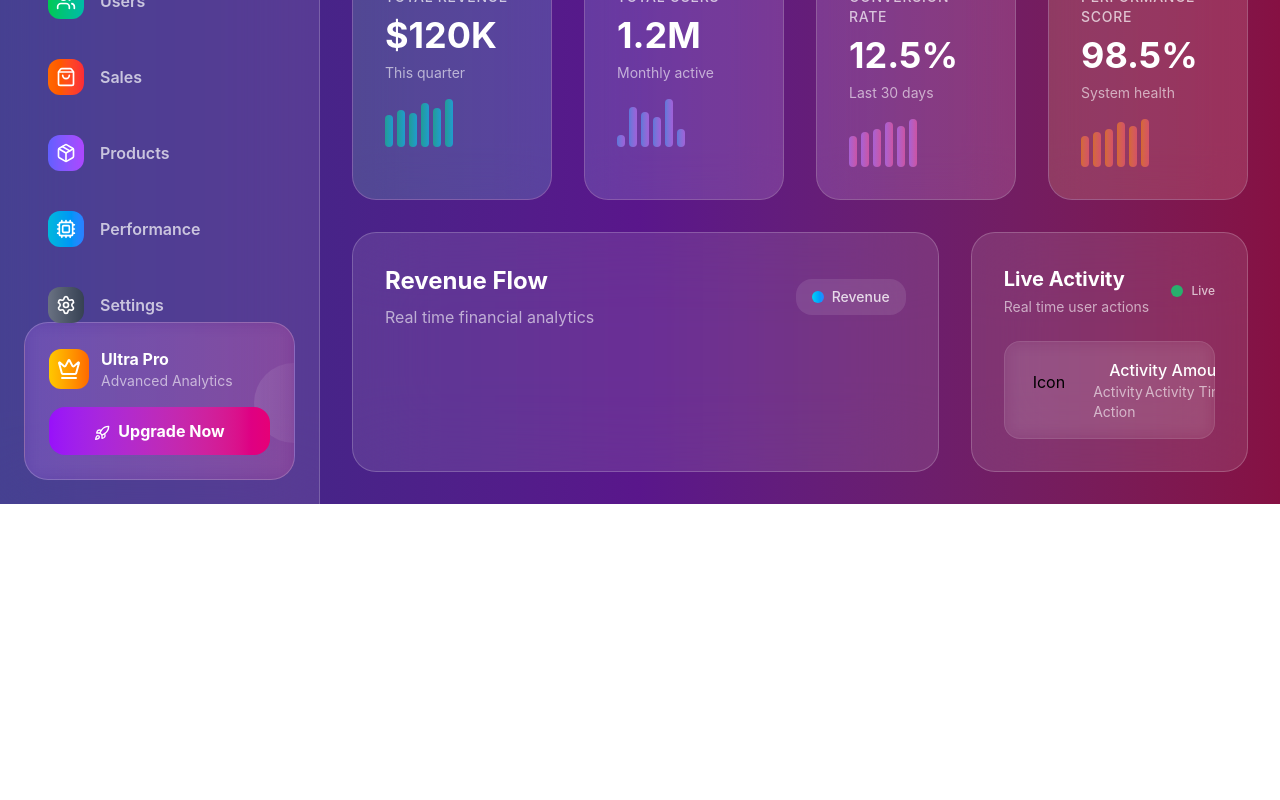
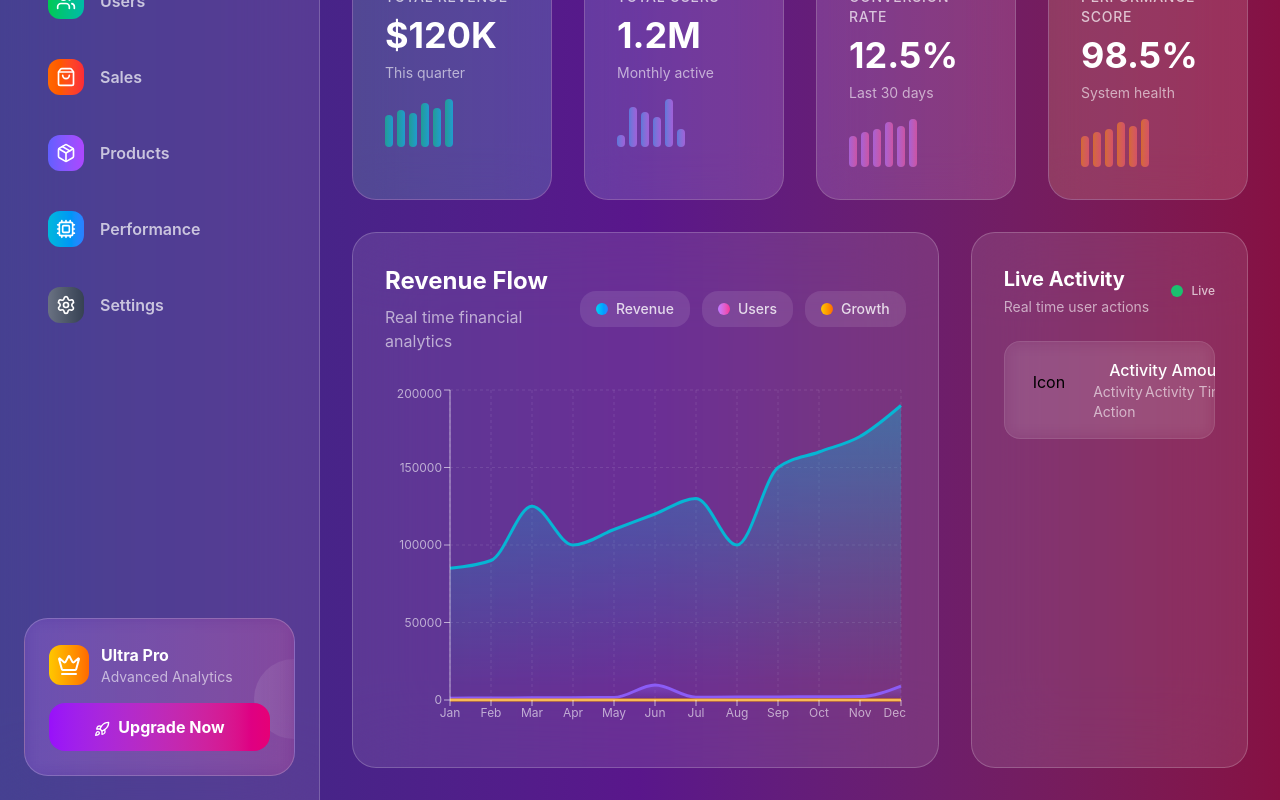
Before and after one commit to RinaeTshibubudze/adminDashboard, a React (Vite) app: page / in a window 1280 px wide. Shown: the part 297-1097 px from the top of the page. Before the commit the page ends 801 px from the top, so only its background shows below. Built offline with nearby package versions, Linux system fonts and the light colour scheme; the HTML template or start-up script is replaced by a standard one.

Commit message:
Add the chart on Revenue Analytics

```diff
--- a/src/components/RevenueAnalytics.jsx
+++ b/src/components/RevenueAnalytics.jsx
@@ -1,4 +1,7 @@
 import React from "react";
+import { revenueData } from "../data/data";
+import { AreaChart, ResponsiveContainer } from "recharts";
+import { Area, CartesianGrid, XAxis, YAxis, Tooltip } from "recharts";
 
 const RevenueAnalytics = () => {
   return (
@@ -11,10 +14,79 @@ const RevenueAnalytics = () => {
         <div className="flex items-center space-x-3">
           <div className="flex items-center space-x-2 bg-white/10 rounded-2xl px-4 py-2">
             <div className="w-3 h-3 bg-gradient-to-r from-cyan-400 to-blue-500 rounded-full"></div>
-            <span className="text-sm text-white/80 font-medium">Revenue</span>
+            <span className=" text-white/80 text-sm font-medium">Revenue</span>
+          </div>
+          <div className="flex items-center space-x-2 bg-white/10 rounded-2xl px-4 py-2">
+            <div className="w-3 h-3 bg-gradient-to-r from-purple-400 to-pink-500 rounded-full"></div>
+            <span className=" text-white/80 text-sm font-medium">Users</span>
+          </div>
+          <div className="flex items-center space-x-2 bg-white/10 rounded-2xl px-4 py-2">
+            <div className="w-3 h-3 bg-gradient-to-r from-yellow-400 to-orange-500 rounded-full"></div>
+            <span className=" text-white/80 text-sm font-medium">Growth</span>
           </div>
         </div>
       </div>
+      <ResponsiveContainer width="100%" height={350}>
+        <AreaChart data={revenueData}>
+          <defs>
+            <linearGradient id="colorRevenue" x1="0" y1="0" x2="0" y2="1">
+              <stop offset="5%" stopColor="#06B6D4" stopOpacity={0.4} />
+              <stop offset="95%" stopColor="#06B6D4" stopOpacity={0} />
+            </linearGradient>
+            <linearGradient id="colorUsers" x1="0" y1="0" x2="0" y2="1">
+              <stop offset="5%" stopColor="#8B5CF6" stopOpacity={0.4} />
+              <stop offset="95%" stopColor="#8B5CF6" stopOpacity={0} />
+            </linearGradient>
+            <linearGradient id="colorGrowth" x1="0" y1="0" x2="0" y2="1">
+              <stop offset="5%" stopColor="#F59E0B" stopOpacity={0.4} />
+              <stop offset="95%" stopColor="#F59E0B" stopOpacity={0} />
+            </linearGradient>
+          </defs>
+          <CartesianGrid
+            strokeDasharray="3 3"
+            stroke="rgba(255, 255, 255, 0.1)"
+          />
+          <XAxis
+            dataKey="month"
+            stroke="rgba(255, 255, 255, 0.6)"
+            fontSize={12}
+          />
+          <YAxis stroke="rgba(255, 255, 255, 0.6)" fontSize={12} />
+          <Tooltip
+            contentStyle={{
+              backgroundColor: "rgba(0, 0, 0,0.8 )",
+              border: "1px solid rgba(255, 255, 255, 0.2)",
+              borderRadius: "16px",
+              color: "#fff",
+              backdropFilter: "blur(16px)",
+            }}
+          />
+          <Area
+            type="monotone"
+            dataKey="revenue"
+            stroke="#06B6D4"
+            strokeWidth={3}
+            fillOpacity={1}
+            fill="url(#colorRevenue)"
+          />
+          <Area
+            type="monotone"
+            dataKey="users"
+            stroke="#8B5CF6"
+            strokeWidth={3}
+            fillOpacity={1}
+            fill="url(#colorUsers)"
+          />
+          <Area
+            type="monotone"
+            dataKey="growth"
+            stroke="#F59E0B"
+            strokeWidth={3}
+            fillOpacity={1}
+            fill="url(#colorGrowth)"
+          />
+        </AreaChart>
+      </ResponsiveContainer>
     </div>
   );
 };
--- a/src/data/data.js
+++ b/src/data/data.js
@@ -14,16 +14,16 @@ import {
 export const revenueData = [
   { month: "Jan", revenue: 85000, users: 1200, growth: 12.5 },
   { month: "Feb", revenue: 90000, users: 1300, growth: 8.3 },
-  { month: "Mar", revenue: 95000, users: 1400, growth: 5.6 },
+  { month: "Mar", revenue: 125000, users: 1400, growth: 5.6 },
   { month: "Apr", revenue: 100000, users: 1500, growth: 5.3 },
   { month: "May", revenue: 110000, users: 1600, growth: 10.0 },
-  { month: "Jun", revenue: 120000, users: 1700, growth: 9.1 },
+  { month: "Jun", revenue: 120000, users: 9700, growth: 9.1 },
   { month: "Jul", revenue: 130000, users: 1800, growth: 8.3 },
-  { month: "Aug", revenue: 140000, users: 1900, growth: 7.7 },
+  { month: "Aug", revenue: 100000, users: 1900, growth: 7.7 },
   { month: "Sep", revenue: 150000, users: 2000, growth: 7.1 },
   { month: "Oct", revenue: 160000, users: 2100, growth: 6.7 },
   { month: "Nov", revenue: 170000, users: 2200, growth: 6.3 },
-  { month: "Dec", revenue: 180000, users: 2300, growth: 5.9 },
+  { month: "Dec", revenue: 190000, users: 9000, growth: 5.9 },
 ];
 
 export const performanceData = [
```
